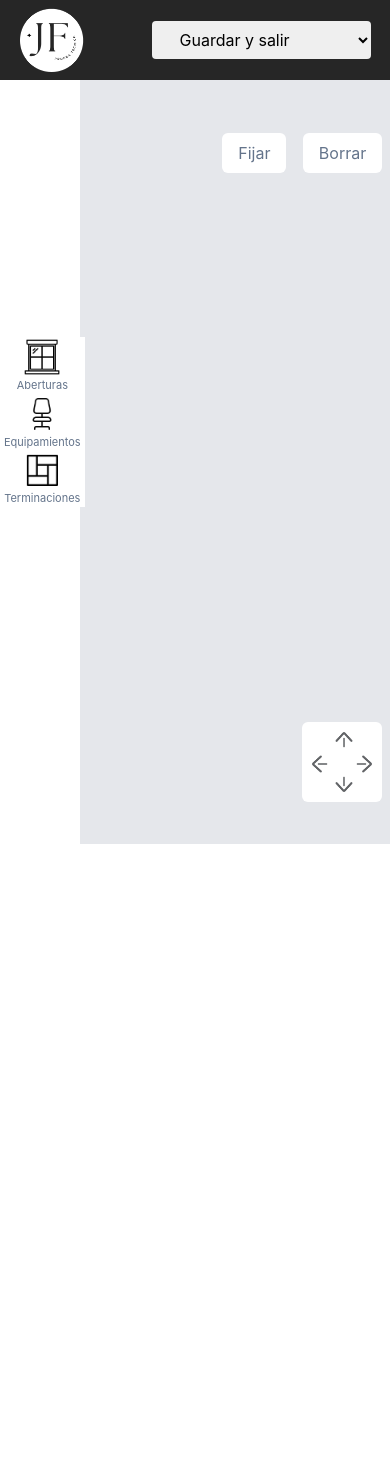
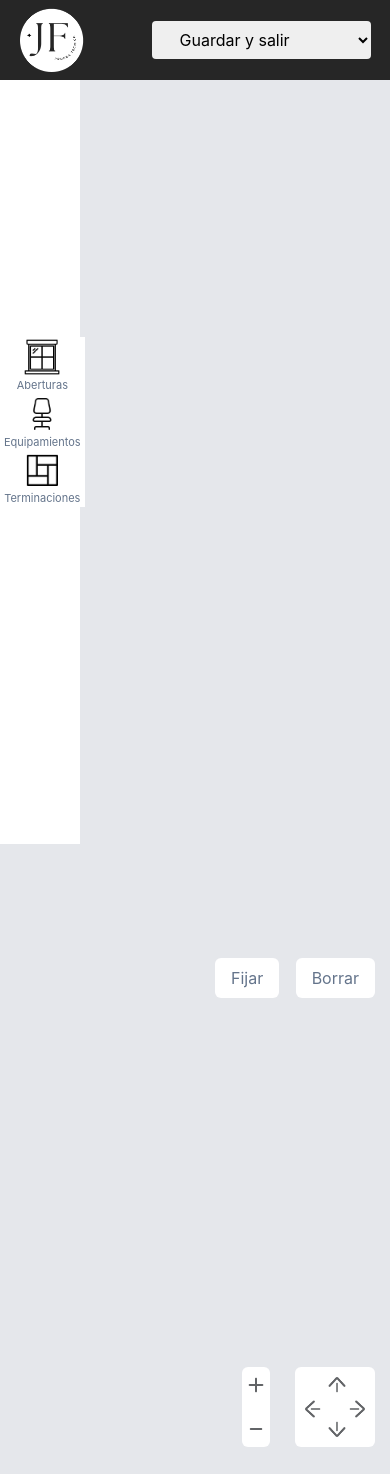
Before and after one commit to JessicaFerreiraLopez/challenge-jessica-ferreira, a React (Create React App) app: page / in a window 390 px wide. Before the commit the page ends 844 px from the top, so only its background shows below. Built offline with nearby package versions, Linux system fonts and the light colour scheme.

Commit message:
added readme and mobile improvements

```diff
--- a/public/index.html
+++ b/public/index.html
@@ -4,15 +4,12 @@
     <meta charset="utf-8" />
     <meta name="viewport" content="width=device-width, initial-scale=1" />
     <meta name="theme-color" content="#000000" />
-    <meta
-      name="description"
-      content="Web site created using create-react-app"
-    />
+    <meta name="description" content="Challenge técnico" />
     <link rel="apple-touch-icon" href="%PUBLIC_URL%/logo192.png" />
 
     <link rel="manifest" href="%PUBLIC_URL%/manifest.json" />
 
-    <title>React App</title>
+    <title>Challenge técnico - Jessica Ferreira</title>
   </head>
   <body>
     <noscript>You need to enable JavaScript to run this app.</noscript>
--- a/src/App.tsx
+++ b/src/Layout.tsx
@@ -2,9 +2,9 @@ import Controllers from "./components/controllers";
 import Header from "./components/header";
 import SideBar from "./components/sideBar";
 
-function App() {
+function Layout() {
   return (
-    <div className="flex bg-gray-200">
+    <div className="flex flex-col bg-gray-200  sm:flex-row  	">
       <Header />
       <SideBar />
       <Controllers />
@@ -12,4 +12,4 @@ function App() {
   );
 }
 
-export default App;
+export default Layout;
--- a/src/components/basics/Button.tsx
+++ b/src/components/basics/Button.tsx
@@ -6,7 +6,7 @@ interface ButtonProps {
   isDisabled?: boolean;
   classes?: string;
   img?: string;
-  imgClasses?: string; //TODO : improve  text or image logic
+  imgClasses?: string;
   includeArrow?: boolean;
 }
 
--- a/src/components/controllers/index.tsx
+++ b/src/components/controllers/index.tsx
@@ -2,11 +2,12 @@ import plusImg from "../../assets/img/mas.png";
 import minusImg from "../../assets/img/menos.png";
 import arrow from "../../assets/img/Flecha.png";
 import Button from "../basics/Button";
+
 const Controllers = () => {
   const buttonsStyles: string = "h-7 px-1	py-1";
   return (
-    <div>
-      <div className=" fixed right-[2%] top-[15%] flex	w-40 flex-row justify-between rounded">
+    <div className="relative mt-20 min-h-[550px]			w-full bg-gray-200">
+      <div className=" absolute right-[15px] top-[5%] flex w-40	flex-row justify-between rounded">
         <Button
           onClick={() => {
             console.log("Fijar button has been clicked");
@@ -23,7 +24,7 @@ const Controllers = () => {
         />
       </div>
 
-      <div className=" fixed bottom-[5%] right-[10%]	flex h-20	flex-col place-content-between rounded-md bg-white py-1">
+      <div className=" absolute bottom-[5%] right-[120px]	flex h-20	flex-col place-content-between rounded-md bg-white py-1">
         <Button
           onClick={() => {
             console.log("Add has been clicked");
@@ -39,7 +40,8 @@ const Controllers = () => {
           imgClasses={buttonsStyles}
         />
       </div>
-      <div className=" fixed bottom-[5%] right-[2%] h-20 w-20 rounded-md bg-white">
+
+      <div className=" absolute bottom-[5%] right-[15px] h-20 w-20 rounded-md bg-white">
         <Button
           onClick={() => {
             console.log("Up arrow has been clicked");
--- a/src/components/header/index.tsx
+++ b/src/components/header/index.tsx
@@ -1,5 +1,6 @@
 import logo from "../../assets/img/logo.png";
 import Select from "../basics/Select";
+
 const Header = () => (
   <header>
     <nav className="fixed top-0	 flex	 h-20 w-full	items-center justify-between bg-[#262626] px-[5%]">
--- a/src/components/sideBar/ProductsList.tsx
+++ b/src/components/sideBar/ProductsList.tsx
@@ -1,5 +1,5 @@
 import { CategoryDTO } from "../../api/types";
-import ImagenNotFound from "../../assets/img/img-not-found.png";
+
 export interface ProductsListProps {
   title: string;
   data: CategoryDTO[] | undefined;
@@ -24,12 +24,12 @@ const ProductsList = ({
       <h1 className=" text-lg	font-bold text-slate-500">
         {data?.[categoryIndex].name}
       </h1>
-      <div className="flex ">
+      <div className="flex flex-col sm:flex-row ">
         {data?.[categoryIndex].items.map((item, itemIndex) => (
-          <div className="flex basis-1/3 flex-col" key={itemIndex}>
+          <div className=" sm:flex sm:basis-1/3 sm:flex-col" key={itemIndex}>
             <img
               alt="item"
-              className="h-40 w-full pr-5"
+              className=" max-h-32  w-full	 pr-5 sm:h-40"
               src={item.img}
               loading="lazy"
             />
--- a/src/components/sideBar/SideBarComponent.tsx
+++ b/src/components/sideBar/SideBarComponent.tsx
@@ -30,8 +30,8 @@ const SideBarComponent = ({
   }, [getInfo]);
 
   return (
-    <section className="flex w-full flex-row pt-20">
-      <div className=" h-full w-2/6  bg-gray-100 pl-6 ">
+    <section className="flex  w-[85%]   flex-row	pt-20 sm:w-3/5	">
+      <div className=" h-full w-full bg-gray-100 pl-6 ">
         {isLoading ? (
           <Loader />
         ) : error ? (
--- a/src/components/sideBar/index.tsx
+++ b/src/components/sideBar/index.tsx
@@ -18,6 +18,7 @@ interface TabsType {
 
 const SideBar = () => {
   const [activeIndex, setActiveIndex] = useState<number | null>(null);
+
   const sidebarStructure: TabsType[] = [
     {
       name: "Aberturas",
@@ -37,7 +38,7 @@ const SideBar = () => {
   ];
 
   return (
-    <>
+    <div className="flex w-full">
       <nav className=" flex h-full min-h-screen w-20 items-center bg-white">
         <ul className="bg-gray-100">
           {sidebarStructure.map((sideBarItem, itemIndex) => (
@@ -61,7 +62,7 @@ const SideBar = () => {
           getInfo={sidebarStructure[activeIndex].getInfo}
         />
       )}
-    </>
+    </div>
   );
 };
 
--- a/src/index.tsx
+++ b/src/index.tsx
@@ -1,13 +1,13 @@
 import React from "react";
 import ReactDOM from "react-dom/client";
 import "./index.css";
-import App from "./App";
+import Layout from "./Layout";
 
 const root = ReactDOM.createRoot(
   document.getElementById("root") as HTMLElement
 );
 root.render(
   <React.StrictMode>
-    <App />
+    <Layout />
   </React.StrictMode>
 );
--- a/src/utils/constants.ts
+++ b/src/utils/constants.ts
@@ -1,2 +1,2 @@
 export const CATALOGO_API_HOST =
-  "https://us-central1-prueba-front-280718.cloudfunctions.net"; //todo change to an env property
+  "https://us-central1-prueba-front-280718.cloudfunctions.net";
```
Also changed, not shown: 1 other file (tests, documents, lock files or other folders).
